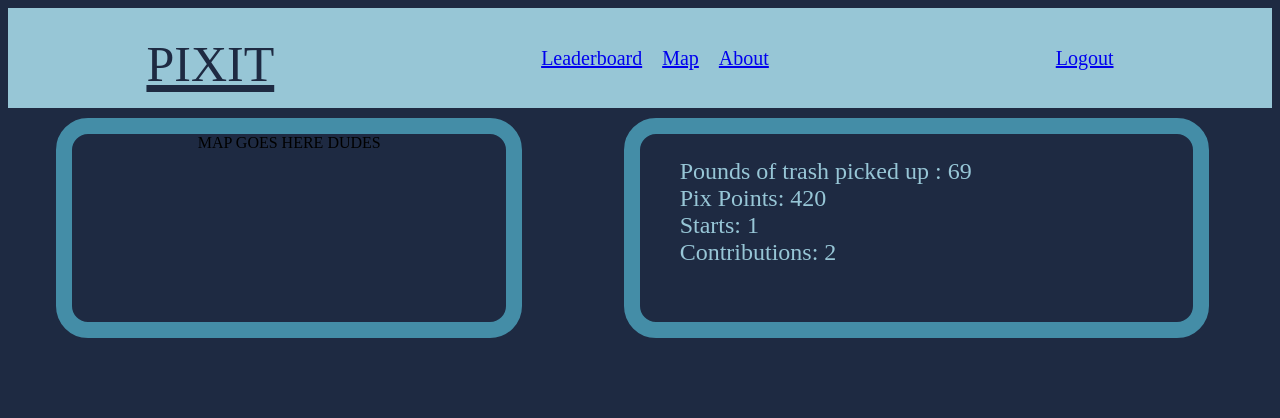
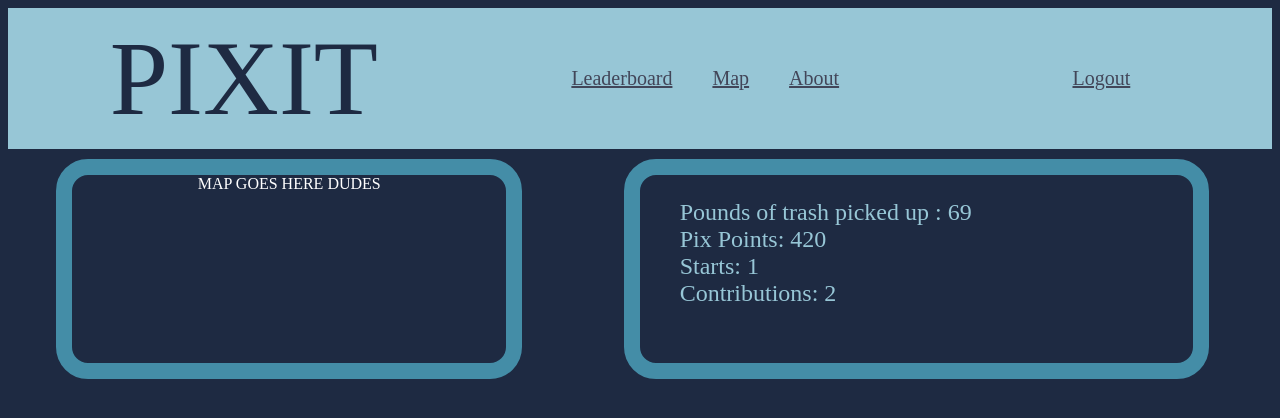
Before and after one commit to thnlsn/pixit, a React (Create React App) app in the folder client/: page / in a window 1280 px wide. Shown: the top 418 px of the page. Built offline with nearby package versions, Linux system fonts and the light colour scheme.

Commit message:
touch ups

```diff
--- a/client/src/App.css
+++ b/client/src/App.css
@@ -54,6 +54,7 @@ nav {
   grid-row-end: 2;
   display: block;
   margin: auto;
+  color: #424659;
 }
 
 .nav-item3 {
@@ -63,6 +64,12 @@ nav {
   grid-row-end: 2;
   display: block;
   margin: auto;
+  color: #424659;
+}
+
+.nav-link {
+  color: #424659;
+  text-decoration: underline;
 }
 
 .splash {
@@ -99,12 +106,13 @@ font-size: 50px;
 }
 
 .title {
-font-size: 50px;
 text-decoration: none;
 }
 
 .title-link {
-  color: #1e2a42
+  color: #1e2a42;
+  text-decoration: none;
+  font-size: 150%
 }
 
 .user-stats-list {
@@ -139,7 +147,8 @@ li {
   border-style: solid;
   border-width: 1rem;
   border-radius: 2rem;
-  border-color: #448da7
+  border-color: #448da7;
+  color: white;
 }
 
 .item2 {
--- a/client/src/Components/layout/Nav.js
+++ b/client/src/Components/layout/Nav.js
@@ -18,24 +18,24 @@ function Nav(props) {
 
         <div className="nav-item2">
           <div className="nav-link">
-            <Link to="/leaderboard" className="white">
+            <Link to="/leaderboard" className="nav-link">
             Leaderboard
            </Link>
           </div>
           <div className="nav-link">
-            <Link to="/map" className="white">
+            <Link to="/map" className="nav-link">
             Map
             </Link>
           </div>
           <div className="nav-link">
-            <Link to="/about" className="white">
+            <Link to="/about" className="nav-link">
             About
             </Link>
           </div>
         </div>
         <div className="nav-item3">
         <div className="nav-link">
-            <Link to="/about" className="white">
+            <Link to="/about" className="nav-link">
             Logout
             </Link>
           </div>
@@ -48,24 +48,24 @@ function Nav(props) {
         <Fragment>
           <div className="nav-item2">
             <div className="nav-link">
-              <Link to="/about" className="white">
+              <Link to="/about" className="title-link">
                 Leaderboard
               </Link>
             </div>
             <div className="nav-link">
-              <Link to="/about" className="white">
+              <Link to="/about" className="title-link">
                 About
               </Link>
             </div>
           </div>
         <div className="nav-item3">
           <div className="nav-link">
-            <Link to="/about" className="white">
+            <Link to="/about" className="nav-link">
             Login
             </Link>
           </div>
           <div className="nav-link">
-            <Link to="/about" className="white">
+            <Link to="/about" className="nav-link">
             Register
             </Link>
           </div>
```
